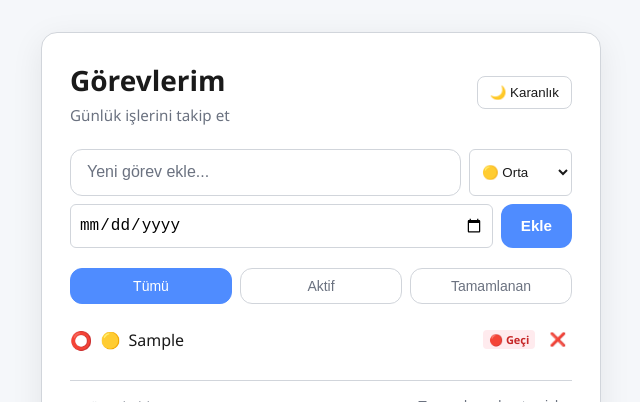
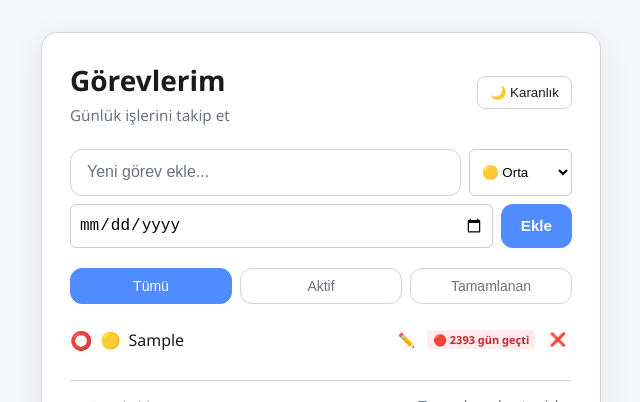
Before and after one commit to canarda0001/todo-app, a Next.js app in the folder todo-app/: page / in a window 1280 px wide. Both pictures are taken after typing "Sample", "2020-01-15" into the empty fields and a click on the button "Ekle". Shown: the top 402 px of the page, without its empty margins (319-959 px from the left). Built offline with nearby package versions, Linux system fonts and the light colour scheme.

Commit message:
düzeltmeler yapıldı

```diff
--- a/todo-app/app/page.tsx
+++ b/todo-app/app/page.tsx
@@ -8,7 +8,7 @@ interface Todo {
   text: string;
   completed: boolean;
   dueDate?: string;
-  priority: 'low' | 'medium' | 'high'; // Yeni: Öncelik seviyesi
+  priority: 'low' | 'medium' | 'high';
 }
 
 export default function Home() {
@@ -17,7 +17,6 @@ export default function Home() {
   const [dueDate, setDueDate] = useState('');
   const [priority, setPriority] = useState<'low' | 'medium' | 'high'>('medium');
 
-  // Satır içi düzenleme state'leri
   const [editingId, setEditingId] = useState<number | null>(null);
   const [editText, setEditText] = useState('');
 
@@ -72,7 +71,7 @@ export default function Home() {
     setTodos([...todos, newTodo]);
     setInputText('');
     setDueDate('');
-    setPriority('medium'); // Formu sıfırla
+    setPriority('medium');
   };
 
   const toggleTodo = (id: number) => {
@@ -81,7 +80,6 @@ export default function Home() {
         if (todo.id === id) {
           const isCompleting = !todo.completed;
 
-          // Eğer görev tamamlanıyorsa konfeti patlat
           if (isCompleting) {
             confetti({
               particleCount: 100,
@@ -106,7 +104,6 @@ export default function Home() {
     setTodos(todos.filter((todo) => !todo.completed));
   };
 
-  // Düzenleme Fonksiyonları
   const startEditing = (todo: Todo) => {
     setEditingId(todo.id);
     setEditText(todo.text);
@@ -127,7 +124,8 @@ export default function Home() {
     targetDate.setHours(0, 0, 0, 0);
     const diffDays = Math.ceil((targetDate.getTime() - today.getTime()) / (1000 * 60 * 60 * 24));
 
-    if (diffDays < 0) return <span style={{ fontSize: '11px', padding: '2px 6px', borderRadius: '4px', background: '#ffebee', color: '#c62828', fontWeight: 'bold' }}>🔴 Geçi</span>;
+    // 1. İSTEK: "Geçti" ve gün sayısı düzeltildi
+    if (diffDays < 0) return <span style={{ fontSize: '11px', padding: '2px 6px', borderRadius: '4px', background: '#ffebee', color: '#c62828', fontWeight: 'bold' }}>🔴 {Math.abs(diffDays)} gün geçti</span>;
     if (diffDays === 0) return <span style={{ fontSize: '11px', padding: '2px 6px', borderRadius: '4px', background: '#fff8e1', color: '#f57f17', fontWeight: 'bold' }}>🟡 Bugün</span>;
     if (diffDays === 1) return <span style={{ fontSize: '11px', padding: '2px 6px', borderRadius: '4px', background: '#e3f2fd', color: '#1565c0', fontWeight: 'bold' }}>🔵 Yarın</span>;
     return <span style={{ fontSize: '11px', padding: '2px 6px', borderRadius: '4px', background: 'var(--surface)', color: 'var(--text)', border: '1px solid var(--border)' }}>📅 {diffDays} gün kaldı</span>;
@@ -175,11 +173,18 @@ export default function Home() {
           style={{ flex: '1 1 200px' }}
         />
 
-        {/* Öncelik Seçici */}
+        {/* 2. İSTEK: Öncelik kutusunun arka planı temaya bağlandı */}
         <select
           value={priority}
           onChange={(e) => setPriority(e.target.value as 'low' | 'medium' | 'high')}
-          style={{ padding: '8px', borderRadius: '6px', border: '1px solid var(--border)', background: 'var(--surface)', color: 'var(--text)', cursor: 'pointer' }}
+          style={{
+            padding: '8px',
+            borderRadius: '6px',
+            border: `1px solid ${darkMode ? '#555' : '#ccc'}`,
+            background: darkMode ? '#333' : '#fff',
+            color: darkMode ? '#fff' : '#000',
+            cursor: 'pointer'
+          }}
         >
           <option value="high">🔴 Yüksek</option>
           <option value="medium">🟡 Orta</option>
@@ -190,7 +195,14 @@ export default function Home() {
           type="date"
           value={dueDate}
           onChange={(e) => setDueDate(e.target.value)}
-          style={{ padding: '8px', borderRadius: '6px', border: '1px solid var(--border)', background: 'var(--surface)', color: 'var(--text)', cursor: 'pointer' }}
+          style={{
+            padding: '8px',
+            borderRadius: '6px',
+            border: `1px solid ${darkMode ? '#555' : '#ccc'}`,
+            background: darkMode ? '#333' : '#fff',
+            color: darkMode ? '#fff' : '#000',
+            cursor: 'pointer'
+          }}
         />
         <button type="submit" aria-label="Görev ekle">Ekle</button>
       </form>
@@ -214,7 +226,7 @@ export default function Home() {
 
               <span title="Öncelik">{getPriorityBadge(todo.priority)}</span>
 
-              {/* Satır İçi Düzenleme Mantığı */}
+              {/* 3. İSTEK: Düzenleme sadece kalem ikonuna basınca açılacak */}
               {editingId === todo.id ? (
                 <input
                   type="text"
@@ -223,12 +235,21 @@ export default function Home() {
                   onBlur={() => saveEdit(todo.id)}
                   onKeyDown={(e) => e.key === 'Enter' && saveEdit(todo.id)}
                   autoFocus
-                  style={{ flex: 1, padding: '4px 8px', borderRadius: '4px', border: '1px solid #0070f3', outline: 'none', background: 'var(--surface)', color: 'var(--text)' }}
+                  style={{ flex: 1, padding: '4px 8px', borderRadius: '4px', border: `1px solid ${darkMode ? '#555' : '#ccc'}`, outline: 'none', background: darkMode ? '#333' : '#fff', color: darkMode ? '#fff' : '#000' }}
                 />
               ) : (
-                <span onClick={() => startEditing(todo)} style={{ cursor: 'text', flex: 1 }}>
-                  {todo.text}
-                </span>
+                <>
+                  <span style={{ flex: 1 }}>
+                    {todo.text}
+                  </span>
+                  <button
+                    onClick={() => startEditing(todo)}
+                    style={{ background: 'transparent', border: 'none', cursor: 'pointer', fontSize: '14px', padding: '4px' }}
+                    title="Düzenle"
+                  >
+                    ✏️
+                  </button>
+                </>
               )}
 
               {getDueDateBadge(todo.dueDate)}
```
